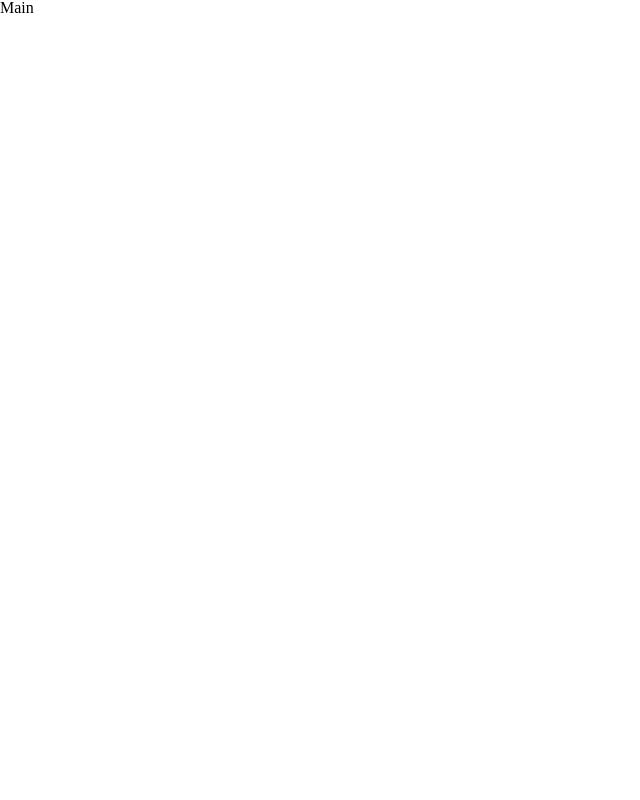
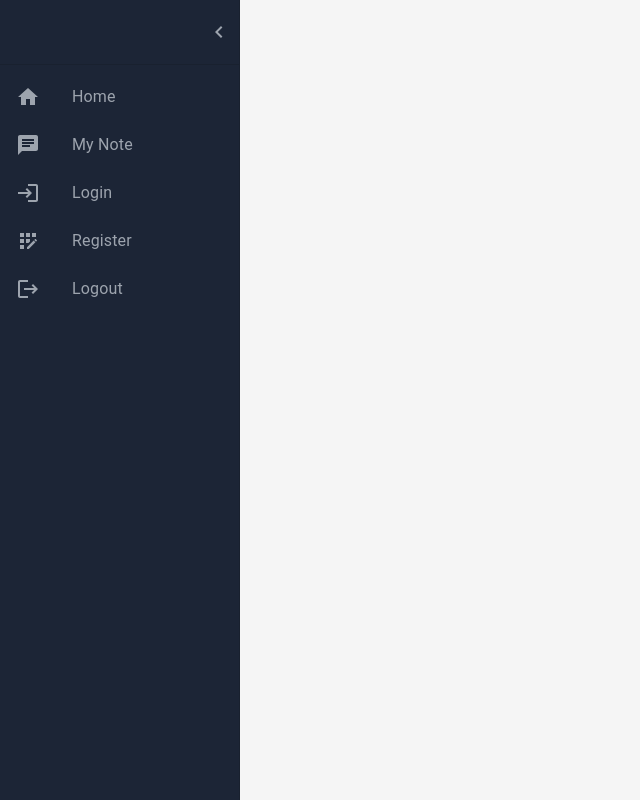
Before and after one commit to pbk95120/wep-final, a React (Create React App) app in the folder frontend/: page / in a window 1280 px wide. Shown: the whole page, without its empty margins (0-640 px from the left). Built offline with nearby package versions, Linux system fonts and the light colour scheme.

Commit message:
add: add home sidebar

```diff
--- a/frontend/src/App.tsx
+++ b/frontend/src/App.tsx
@@ -1,14 +1,14 @@
 import { Route, Routes } from "react-router-dom";
-import SignInPage from "./pages/SignInPage";
-import SignUpPage from "./pages/SignUpPage";
+import LoginPage from "./pages/LoginPage";
+import RegisterPage from "./pages/RegisterPage";
 import HomePage from "./pages/HomePage";
 
 function App() {
   return (
     <Routes>
       <Route path="/" element={<HomePage />} />
-      <Route path="/signin" element={<SignInPage />} />
-      <Route path="/signup" element={<SignUpPage />} />
+      <Route path="/login" element={<LoginPage />} />
+      <Route path="/register" element={<RegisterPage />} />
     </Routes>
   );
 }
--- /dev/null
+++ b/frontend/src/components/Home/DashBoard.tsx
@@ -0,0 +1,121 @@
+import * as React from "react";
+import { styled, ThemeProvider } from "@mui/material/styles";
+import customTheme from "../../styles/customTheme";
+import CssBaseline from "@mui/material/CssBaseline";
+import MuiDrawer from "@mui/material/Drawer";
+import Box from "@mui/material/Box";
+import MuiAppBar, { AppBarProps as MuiAppBarProps } from "@mui/material/AppBar";
+import Toolbar from "@mui/material/Toolbar";
+import List from "@mui/material/List";
+import Divider from "@mui/material/Divider";
+import IconButton from "@mui/material/IconButton";
+import ChevronLeftIcon from "@mui/icons-material/ChevronLeft";
+import ChevronRightIcon from "@mui/icons-material/ChevronRight";
+import { mainListItems } from "./listItems";
+
+const drawerWidth: number = 240;
+
+interface AppBarProps extends MuiAppBarProps {
+  open?: boolean;
+}
+
+const AppBar = styled(MuiAppBar, {
+  shouldForwardProp: (prop) => prop !== "open",
+})<AppBarProps>(({ theme, open }) => ({
+  zIndex: theme.zIndex.drawer + 1,
+  transition: theme.transitions.create(["width", "margin"], {
+    easing: theme.transitions.easing.sharp,
+    duration: theme.transitions.duration.leavingScreen,
+  }),
+  ...(open && {
+    marginLeft: drawerWidth,
+    width: `calc(100% - ${drawerWidth}px)`,
+    transition: theme.transitions.create(["width", "margin"], {
+      easing: theme.transitions.easing.sharp,
+      duration: theme.transitions.duration.enteringScreen,
+    }),
+  }),
+}));
+
+const Drawer = styled(MuiDrawer, { shouldForwardProp: (prop) => prop !== "open" })(({ theme, open }) => ({
+  "& .MuiDrawer-paper": {
+    position: "relative",
+    whiteSpace: "nowrap",
+    width: drawerWidth,
+    transition: theme.transitions.create("width", {
+      easing: theme.transitions.easing.sharp,
+      duration: theme.transitions.duration.enteringScreen,
+    }),
+    boxSizing: "border-box",
+    ...(!open && {
+      overflowX: "hidden",
+      transition: theme.transitions.create("width", {
+        easing: theme.transitions.easing.sharp,
+        duration: theme.transitions.duration.leavingScreen,
+      }),
+      width: theme.spacing(7),
+      [theme.breakpoints.up("sm")]: {
+        width: theme.spacing(9),
+      },
+    }),
+  },
+}));
+
+// TODO remove, this demo shouldn't need to reset the theme.
+
+export default function Dashboard() {
+  const [open, setOpen] = React.useState(true);
+  const toggleDrawer = () => {
+    setOpen(!open);
+  };
+
+  return (
+    <ThemeProvider theme={customTheme}>
+      <Box sx={{ display: "flex" }}>
+        <CssBaseline />
+        <AppBar position="absolute" open={open}></AppBar>
+        <Drawer
+          variant="permanent"
+          open={open}
+          PaperProps={{
+            sx: {
+              backgroundColor: "#1c2536",
+              color: "#9da4ae",
+            },
+          }}
+        >
+          <Toolbar
+            sx={{
+              display: "flex",
+              alignItems: "center",
+              justifyContent: "flex-end",
+              px: [0],
+            }}
+          >
+            <IconButton onClick={toggleDrawer} sx={{ color: "#9da4ae" }}>
+              {open === true ? (
+                <ChevronLeftIcon sx={{ color: "#9da4ae" }} />
+              ) : (
+                <ChevronRightIcon sx={{ color: "#9da4ae" }} />
+              )}
+            </IconButton>
+          </Toolbar>
+          <Divider />
+          <List component="nav">{mainListItems}</List>
+        </Drawer>
+        <Box
+          component="main"
+          sx={{
+            backgroundColor: (theme) =>
+              theme.palette.mode === "light" ? theme.palette.grey[100] : theme.palette.grey[900],
+            flexGrow: 1,
+            height: "100vh",
+            overflow: "auto",
+          }}
+        >
+          <Toolbar />
+        </Box>
+      </Box>
+    </ThemeProvider>
+  );
+}
--- /dev/null
+++ b/frontend/src/components/Home/listItems.tsx
@@ -0,0 +1,51 @@
+import * as React from "react";
+import ListItemButton from "@mui/material/ListItemButton";
+import ListItemIcon from "@mui/material/ListItemIcon";
+import ListItemText from "@mui/material/ListItemText";
+import HomeIcon from "@mui/icons-material/Home";
+import ChatIcon from "@mui/icons-material/Chat";
+import LoginIcon from "@mui/icons-material/Login";
+import AppRegistrationIcon from "@mui/icons-material/AppRegistration";
+import LogoutIcon from "@mui/icons-material/Logout";
+import { Link } from "react-router-dom";
+
+export const mainListItems = (
+  <React.Fragment>
+    <Link to="/">
+      <ListItemButton>
+        <ListItemIcon>
+          <HomeIcon sx={{ color: "#9da4ae" }} />
+        </ListItemIcon>
+        <ListItemText primary="Home" />
+      </ListItemButton>
+    </Link>
+    <ListItemButton>
+      <ListItemIcon>
+        <ChatIcon sx={{ color: "#9da4ae" }} />
+      </ListItemIcon>
+      <ListItemText primary="My Note" />
+    </ListItemButton>
+    <Link to="/login">
+      <ListItemButton>
+        <ListItemIcon>
+          <LoginIcon sx={{ color: "#9da4ae" }} />
+        </ListItemIcon>
+        <ListItemText primary="Login" />
+      </ListItemButton>
+    </Link>
+    <Link to="/register">
+      <ListItemButton>
+        <ListItemIcon>
+          <AppRegistrationIcon sx={{ color: "#9da4ae" }} />
+        </ListItemIcon>
+        <ListItemText primary="Register" />
+      </ListItemButton>
+    </Link>
+    <ListItemButton>
+      <ListItemIcon>
+        <LogoutIcon sx={{ color: "#9da4ae" }} />
+      </ListItemIcon>
+      <ListItemText primary="Logout" />
+    </ListItemButton>
+  </React.Fragment>
+);
--- a/frontend/src/pages/HomePage.tsx
+++ b/frontend/src/pages/HomePage.tsx
@@ -1,5 +1,11 @@
+import Dashboard from "../components/Home/DashBoard";
+
 const HomePage = () => {
-  return <div>Main</div>;
+  return (
+    <>
+      <Dashboard></Dashboard>
+    </>
+  );
 };
 
 export default HomePage;
--- a/frontend/src/pages/SignInPage.tsx
+++ b/frontend/src/pages/LoginPage.tsx
@@ -14,6 +14,7 @@ import { createTheme, ThemeProvider } from "@mui/material/styles";
 import Alert from "@mui/material/Alert";
 import Stack from "@mui/material/Stack";
 import { useNavigate } from "react-router-dom";
+import customTheme from "../styles/customTheme";
 
 function Copyright(props: any) {
   return (
@@ -28,8 +29,8 @@ function Copyright(props: any) {
   );
 }
 
-const SignInPage = () => {
-  const defaultTheme = createTheme();
+const LoginPage = () => {
+  const defaultTheme = customTheme;
   const [isAlert, setIsAlert] = useState(true);
   const navigate = useNavigate();
 
@@ -61,7 +62,7 @@ const SignInPage = () => {
             <LockOutlinedIcon />
           </Avatar>
           <Typography component="h1" variant="h5">
-            Sign in
+            Login
           </Typography>
           <Box component="form" onSubmit={handleSubmit} noValidate sx={{ mt: 1 }}>
             {isAlert && (
@@ -90,12 +91,12 @@ const SignInPage = () => {
               autoComplete="current-password"
             />
             <Button type="submit" fullWidth variant="contained" sx={{ mt: 3, mb: 2 }}>
-              Sign In
+              Login
             </Button>
-            <Grid container>
+            <Grid container justifyContent="flex-end">
               <Grid item>
-                <Link href="#" variant="body2">
-                  {"Don't have an account? Sign Up"}
+                <Link href="/register" variant="body2">
+                  {"Don't have an account? Register"}
                 </Link>
               </Grid>
             </Grid>
@@ -107,4 +108,4 @@ const SignInPage = () => {
   );
 };
 
-export default SignInPage;
+export default LoginPage;
--- a/frontend/src/pages/SignUpPage.tsx
+++ b/frontend/src/pages/RegisterPage.tsx
@@ -16,6 +16,7 @@ import { createTheme, ThemeProvider } from "@mui/material/styles";
 import { useNavigate } from "react-router-dom";
 import Alert from "@mui/material/Alert";
 import Stack from "@mui/material/Stack";
+import customTheme from "../styles/customTheme";
 
 function Copyright(props: any) {
   return (
@@ -30,8 +31,8 @@ function Copyright(props: any) {
   );
 }
 
-const SignUpPage = () => {
-  const defaultTheme = createTheme();
+const RegisterPage = () => {
+  const defaultTheme = customTheme;
   const [password, setPassword] = useState("");
   const [emailError, setEmailError] = useState("");
   const [passwordError, setPasswordError] = useState("");
@@ -106,7 +107,7 @@ const SignUpPage = () => {
       isChecked === true
     ) {
       console.log(data + "폼전송");
-      navigate("/signin");
+      navigate("/login");
     }
   };
 
@@ -126,7 +127,7 @@ const SignUpPage = () => {
             <LockOutlinedIcon />
           </Avatar>
           <Typography component="h1" variant="h5">
-            Sign up
+            Register
           </Typography>
           <Box component="form" noValidate onSubmit={handleSubmit} sx={{ mt: 3 }}>
             <Grid container spacing={2}>
@@ -185,12 +186,12 @@ const SignUpPage = () => {
               </Grid>
             </Grid>
             <Button type="submit" fullWidth variant="contained" sx={{ mt: 3, mb: 2 }}>
-              Sign Up
+              Sign up
             </Button>
             <Grid container justifyContent="flex-end">
               <Grid item>
-                <Link href="/signin" variant="body2">
-                  Already have an account? Sign in
+                <Link href="/login" variant="body2">
+                  Already have an account? Login
                 </Link>
               </Grid>
             </Grid>
@@ -202,4 +203,4 @@ const SignUpPage = () => {
   );
 };
 
-export default SignUpPage;
+export default RegisterPage;
--- /dev/null
+++ b/frontend/src/styles/customTheme.tsx
@@ -0,0 +1,11 @@
+import { createTheme } from "@mui/material/styles";
+
+const customTheme = createTheme({
+  palette: {
+    primary: {
+      main: "#1c2536",
+    },
+  },
+});
+
+export default customTheme;
```
